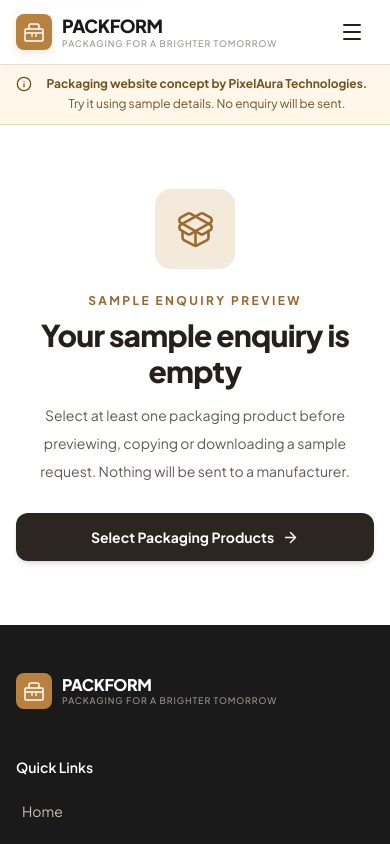
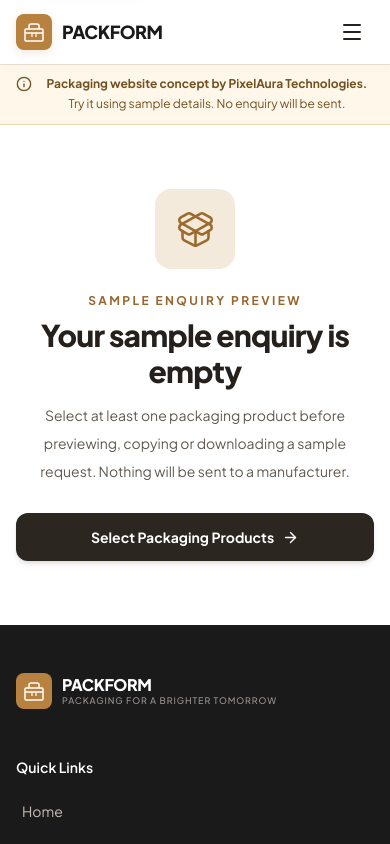
Before and after one commit to dhruvintejani/box_packaging, a React (Vite) app: page /quote/preview in a window 390 px wide. Shown: the top 844 px of the page. Built offline with nearby package versions, Linux system fonts and the light colour scheme.

Commit message:
Keep mobile logo and basket comfortable on narrow 320px and 375px screens

```diff
--- a/src/components/Header.tsx
+++ b/src/components/Header.tsx
@@ -69,7 +69,7 @@ export default function Header() {
             </div>
             <div>
               <div className="text-[#1a1a1a] font-extrabold text-lg leading-tight tracking-tight transition-colors group-hover:text-[#946026]">PACKFORM</div>
-              <div className="text-[#9a9490] text-[9px] uppercase tracking-widest leading-tight font-medium">
+              <div className="hidden text-[#9a9490] text-[9px] uppercase tracking-widest leading-tight font-medium min-[400px]:block">
                 Packaging for a Brighter Tomorrow
               </div>
             </div>
```
